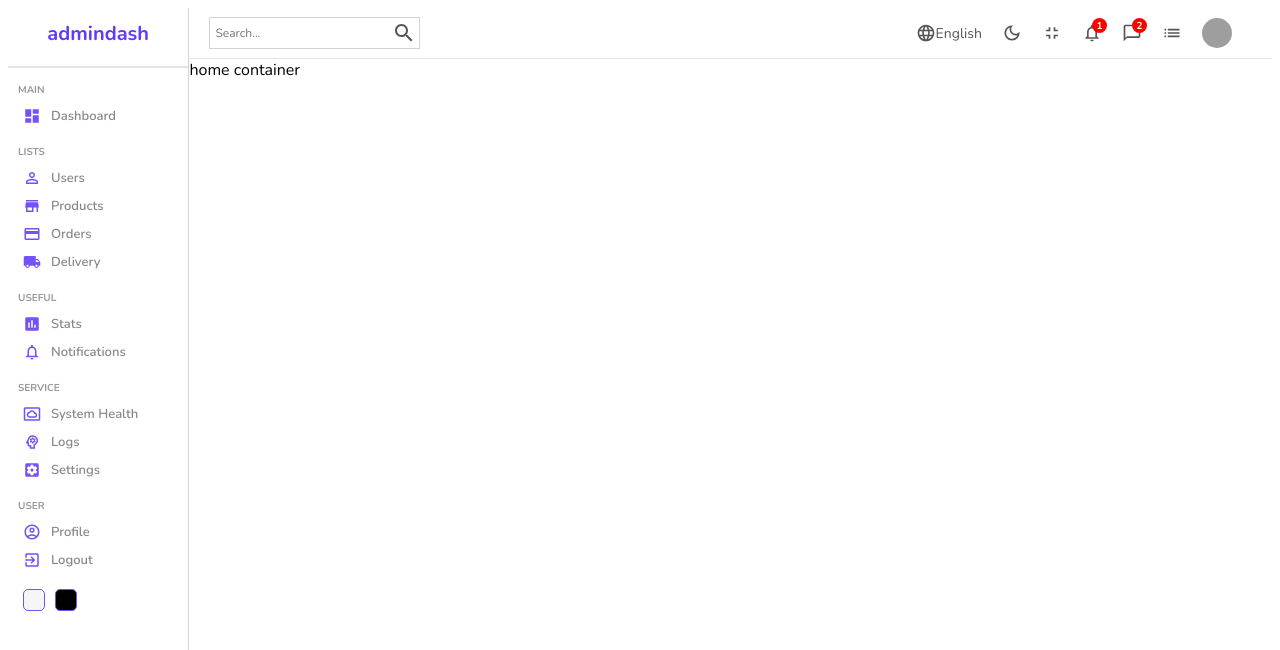
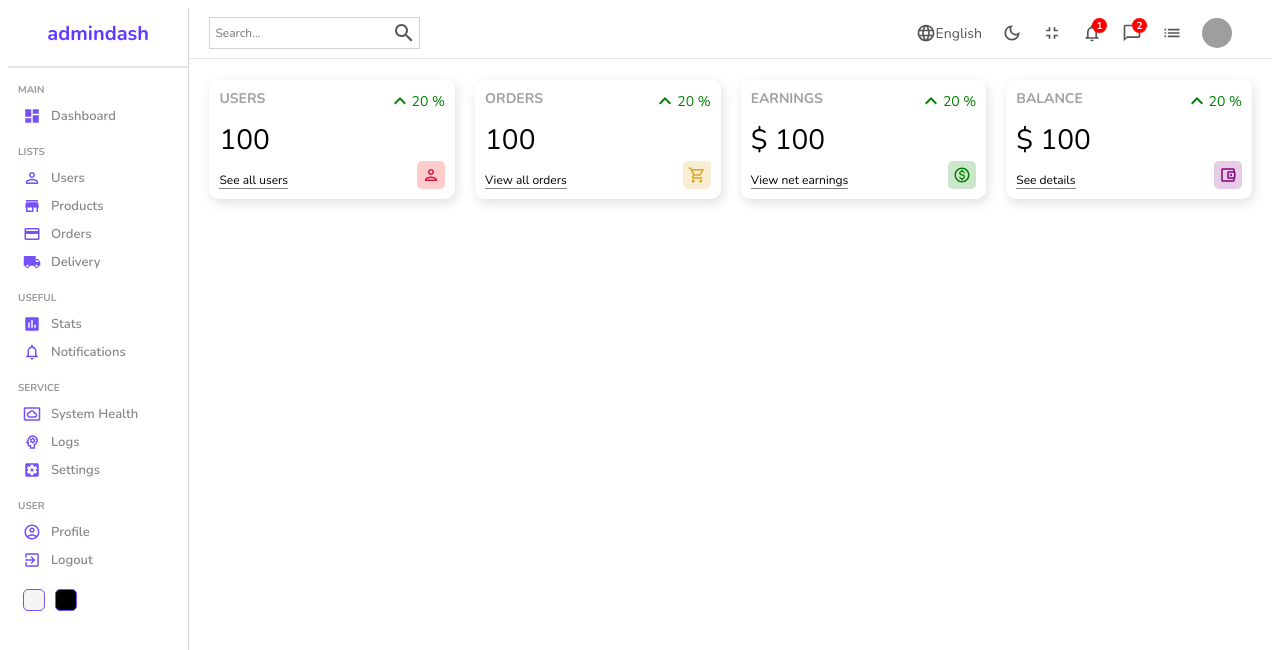
Before and after one commit to michaelreyes10/Admin-Dashboard, a React (Create React App) app: page / in a window 1280 px wide. Shown: the top 650 px of the page. Built offline with nearby package versions, Linux system fonts and the light colour scheme; grey boxes are pictures that could not be loaded.

Commit message:
completed top widgets

```diff
--- /dev/null
+++ b/src/components/widgets/Widget.jsx
@@ -0,0 +1,101 @@
+import "./widget.scss";
+import KeyboardArrowUpIcon from "@mui/icons-material/KeyboardArrowUp";
+import PersonOutlinedIcon from "@mui/icons-material/PersonOutlined";
+import AccountBalanceWalletOutlinedIcon from "@mui/icons-material/AccountBalanceWalletOutlined";
+import ShoppingCartOutlinedIcon from "@mui/icons-material/ShoppingCartOutlined";
+import MonetizationOnOutlinedIcon from "@mui/icons-material/MonetizationOnOutlined";
+
+const Widget = ({ type }) => {
+  let data;
+
+  //temporary
+  const amount = 100;
+  const diff = 20;
+
+  switch (type) {
+    case "user":
+      data = {
+        title: "USERS",
+        isMoney: false,
+        link: "See all users",
+        icon: (
+          <PersonOutlinedIcon
+            className="icon"
+            style={{
+              color: "crimson",
+              backgroundColor: "rgba(255, 0, 0, 0.2)",
+            }}
+          />
+        ),
+      };
+      break;
+    case "order":
+      data = {
+        title: "ORDERS",
+        isMoney: false,
+        link: "View all orders",
+        icon: (
+          <ShoppingCartOutlinedIcon
+            className="icon"
+            style={{
+              backgroundColor: "rgba(218, 165, 32, 0.2)",
+              color: "goldenrod",
+            }}
+          />
+        ),
+      };
+      break;
+    case "earning":
+      data = {
+        title: "EARNINGS",
+        isMoney: true,
+        link: "View net earnings",
+        icon: (
+          <MonetizationOnOutlinedIcon
+            className="icon"
+            style={{ backgroundColor: "rgba(0, 128, 0, 0.2)", color: "green" }}
+          />
+        ),
+      };
+      break;
+    case "balance":
+      data = {
+        title: "BALANCE",
+        isMoney: true,
+        link: "See details",
+        icon: (
+          <AccountBalanceWalletOutlinedIcon
+            className="icon"
+            style={{
+              backgroundColor: "rgba(128, 0, 128, 0.2)",
+              color: "purple",
+            }}
+          />
+        ),
+      };
+      break;
+    default:
+      break;
+  }
+
+  return (
+    <div className="widget">
+      <div className="left">
+        <span className="title">{data.title}</span>
+        <span className="counter">
+          {data.isMoney && "$"} {amount}
+        </span>
+        <span className="link">{data.link}</span>
+      </div>
+      <div className="right">
+        <div className="percentage positive">
+          <KeyboardArrowUpIcon />
+          {diff} %
+        </div>
+        {data.icon}
+      </div>
+    </div>
+  );
+};
+
+export default Widget;
--- /dev/null
+++ b/src/components/widgets/widget.scss
@@ -0,0 +1,54 @@
+.widget {
+    display: flex;
+    justify-content: space-between;
+    flex: 1;
+    padding: 10px;
+    -webkit-box-shadow: 2px 4px 10px 1px rgba(0, 0, 0, 0.47);
+    box-shadow: 2px 4px 10px 1px rgba(201, 201, 201, 0.47);
+    border-radius: 10px;
+    height: 100px;
+
+    .left,
+    .right {
+      display: flex;
+      flex-direction: column;
+      justify-content: space-between;
+
+      .title {
+        font-weight: bold;
+        font-size: 14px;
+        color: rgb(160, 160, 160);
+      }
+
+      .counter {
+        font-size: 28px;
+        font-weight: 300;
+      }
+
+      .link {
+        width: max-content;
+        font-size: 12px;
+        border-bottom: 1px solid gray;
+      }
+
+      .percentage {
+        display: flex;
+        align-items: center;
+        font-size: 14px;
+
+        &.positive {
+          color: green;
+        }
+        &.negative {
+          color: red;
+        }
+      }
+
+      .icon {
+        font-size: 18px;
+        padding: 5px;
+        border-radius: 5px;
+        align-self: flex-end;
+      }
+    }
+  }
--- a/src/pages/home/Home.jsx
+++ b/src/pages/home/Home.jsx
@@ -1,5 +1,6 @@
 import Sidebar from "../../components/sidebar/Sidebar";
 import Navbar from "../../components/navbar/Navbar";
+import Widget from "../../components/widgets/Widget";
 import "./home.scss";
 
 const Home = () => {
@@ -8,7 +9,12 @@
             <Sidebar/>
             <div className="homeContainer">
                 <Navbar/>
-            home container
+            <div className="widgets">
+                <Widget type='user'/>
+                <Widget type='order'/>
+                <Widget type='earning'/>
+                <Widget type='balance'/>
+            </div>
             </div>
         </div>
     )
--- a/src/pages/home/home.scss
+++ b/src/pages/home/home.scss
@@ -3,5 +3,13 @@
 
     .homeContainer{
         flex: 6;
+
+
+        .widgets{
+         display:flex;
+         padding: 20px;
+         gap: 20px;
+
+        }
     }
 }
```
Also changed, not shown: src/components/navbar/navbar.scss (line endings or trailing spaces).
